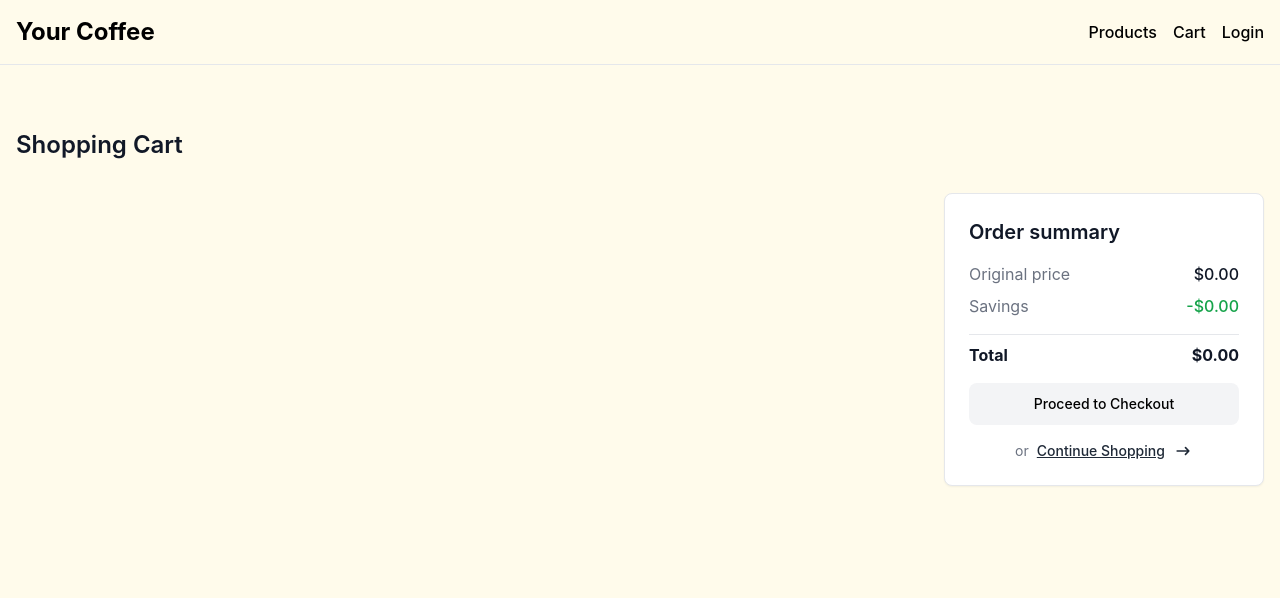
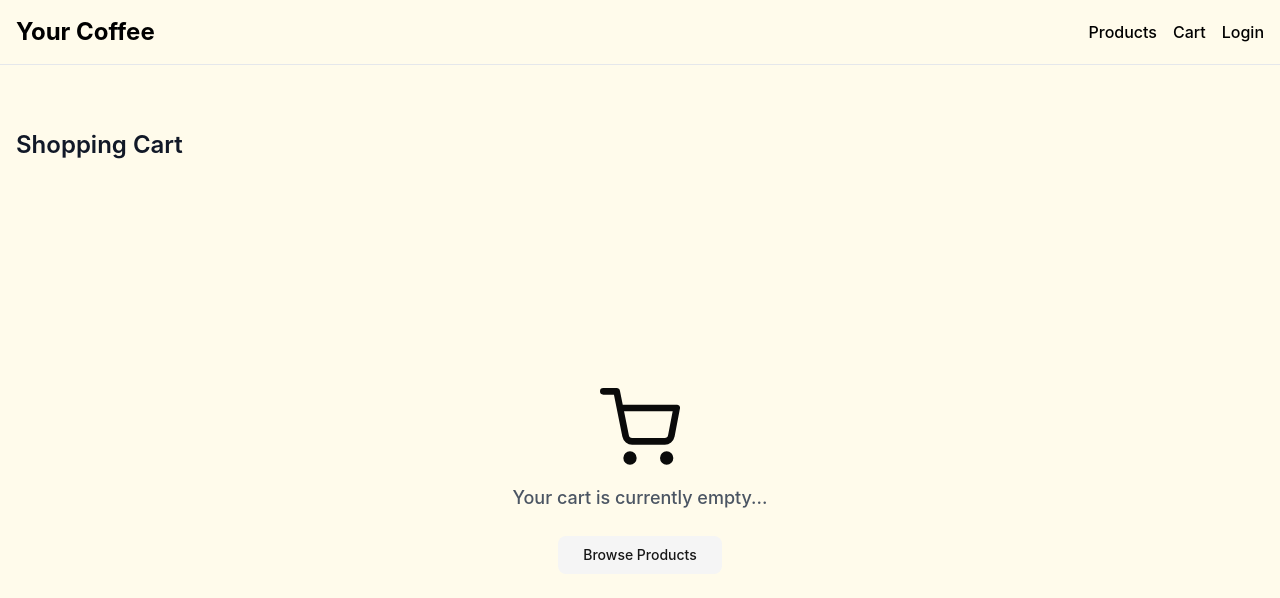
Before and after one commit to selinkorkmz/your_coffee_website, a React (Vite) app in the folder frontend/: page /cart in a window 1280 px wide. Shown: the top 598 px of the page. Built offline with nearby package versions, Linux system fonts and the light colour scheme.

Commit message:
display empty cart

```diff
--- a/frontend/src/pages/CartPage.tsx
+++ b/frontend/src/pages/CartPage.tsx
@@ -5,7 +5,7 @@ import OrderSummary from "@/components/cart/OrderSummary";
 import { CartProduct } from "@/types/product";
 import { useMutation } from "@tanstack/react-query";
 import { useAuth } from "@/components/AuthContext";
-
+import { FiShoppingCart } from "react-icons/fi";
 
 function CartPage() {
     const [myCart, setMyCart] = useState<CartProduct[]>([]);
@@ -128,31 +128,42 @@ function CartPage() {
             <div className="mx-auto max-w-screen-xl px-4 2xl:px-0">
                 <h2 className="text-xl font-semibold text-gray-900 sm:text-2xl">Shopping Cart</h2>
 
+                {myCart.length === 0 ? (
+                    <div className="flex flex-col items-center justify-center h-[80vh]">
+                    <FiShoppingCart className="text-primary-600 w-20 h-20" />
+                    <p className="text-lg font-medium text-gray-600 mt-4">
+                        Your cart is currently empty...
+                    </p>
+                    <button
+                        onClick={() => (window.location.href = "/products")}
+                        className="mt-6 px-6 py-2 text-secondary-foreground bg-secondary hover:bg-secondary/90 font-medium text-sm rounded-lg focus:ring-4 focus:ring-secondary/50"
+                    >
+                        Browse Products
+                    </button>
+                </div>
+                ) : (
                     <div className="mt-6 sm:mt-8 md:gap-6 lg:flex lg:items-start xl:gap-8">
                         <div className="mx-auto w-full flex-none lg:max-w-2xl xl:max-w-4xl">
                             <div className="space-y-6">
-                            {
-                                myCart.map(
-                                    (item: any) => (
+                                {myCart.map((item: any) => (
                                     <CartItem
+                                        key={item.product_id}
                                         item={item}
                                         onRemove={(product_id) => {
-                                                handleRemove(product_id, item.quantity)
+                                            handleRemove(product_id, item.quantity);
                                         }}
                                         onAddQuantity={handleAddQuantity}
                                     />
-                                    )
-                                )
-                            }
+                                ))}
                             </div>
                         </div>
-                    <OrderSummary
-                        cart={myCart}
-                    />
+                        <OrderSummary cart={myCart} />
                     </div>
+                )}
             </div>
         </section>
-    )
+    );
+
 
     /*
 
@@ -177,6 +188,6 @@ function CartPage() {
             </div>
         );
         */
+
 }
-
 export default CartPage;
```
Also changed, not shown: frontend/src/assets/transparentempty.jpg (added). Lines whose indentation alone changed are shown as unchanged.
